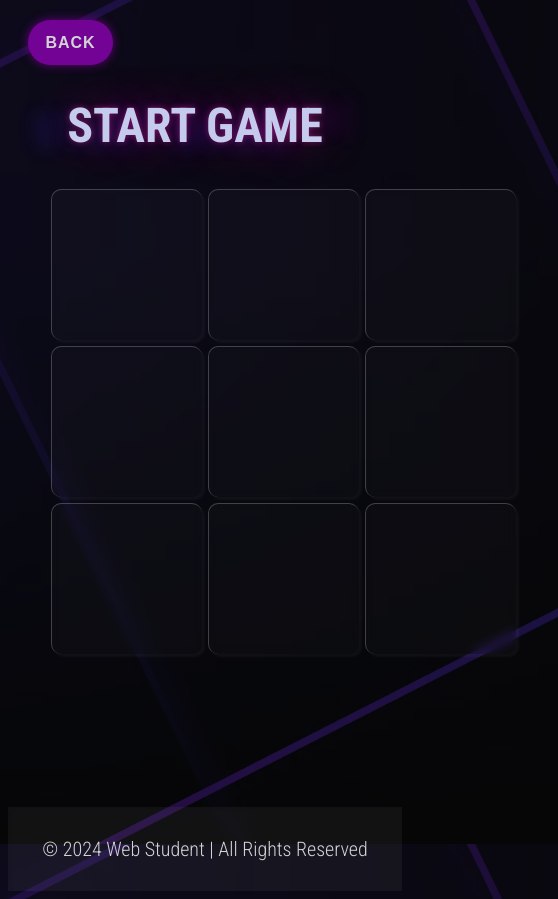
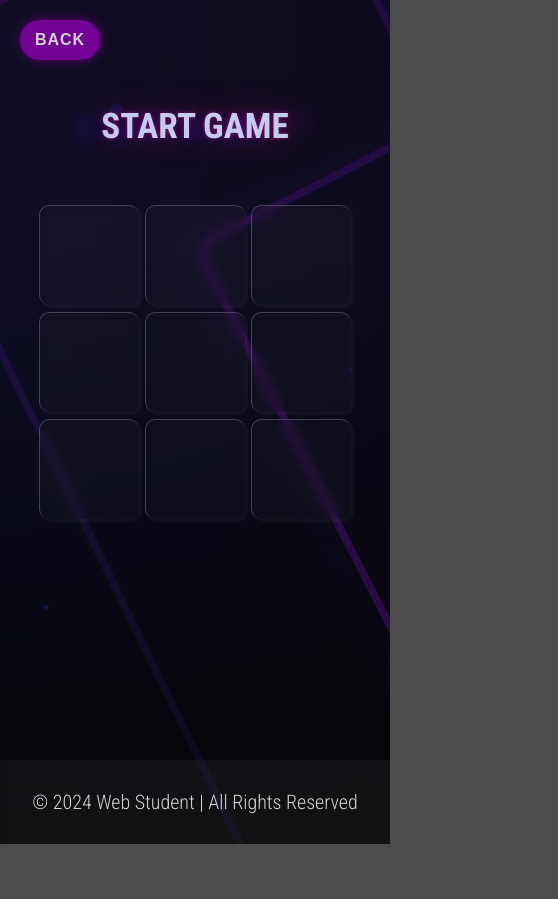
Before and after one commit to A22xx/xo, a plain HTML site: page page1.html in a window 390 px wide. Shown: the whole page, 558 px wide, since content can reach past the window. After the commit the page ends 844 px from the top, so only its background shows below. Drawn offline with Linux system fonts and the light colour scheme.

Commit message:
Add files via upload

```diff
--- a/page1.css
+++ b/page1.css
@@ -1,17 +1,21 @@
+@import url("https://fonts.googleapis.com/css2?family=Roboto+Condensed:ital,wght@0,100..900;1,100..900&display=swap");
 
-@import url('https://fonts.googleapis.com/css2?family=Roboto+Condensed:ital,wght@0,100..900;1,100..900&display=swap');
+* {
+  box-sizing: border-box;
+}
 
-body{
-    background: rgba(0, 0, 0, 0.7) url('bg.avif');
+body {
+  background: rgba(0, 0, 0, 0.7) url("bg.avif");
   background-size: cover;
   background-repeat: no-repeat;
   background-attachment: fixed;
   background-blend-mode: darken;
   overflow-x: hidden;
+  margin: 0;
 }
 
-h1{
-    font-family: 'Roboto Condensed';
+h1 {
+  font-family: "Roboto Condensed";
   text-align: center;
   font-size: 3em;
   color: lightgray;
@@ -19,12 +23,10 @@ h1{
   transition: 0.4s;
 }
 
-
 @keyframes lights {
   0% {
     color: hsl(230, 40%, 80%);
-      text-shadow:
-        0 0 1em hsla(320, 100%, 50%, 0.2),
+    text-shadow: 0 0 1em hsla(320, 100%, 50%, 0.2),
       0 0 0.125em hsla(320, 100%, 60%, 0.3),
       -1em -0.125em 0.5em hsla(40, 100%, 60%, 0),
       1em 0.125em 0.5em hsla(200, 100%, 60%, 0);
@@ -32,8 +34,7 @@ h1{
 
   30% {
     color: hsl(230, 80%, 90%);
-      text-shadow:
-        0 0 1em hsla(320, 100%, 50%, 0.5),
+    text-shadow: 0 0 1em hsla(320, 100%, 50%, 0.5),
       0 0 0.125em hsla(320, 100%, 60%, 0.5),
       -0.5em -0.125em 0.25em hsla(282, 86%, 46%, 0.2),
       0.5em 0.125em 0.25em hsla(240, 100%, 60%, 0.4);
@@ -41,8 +42,7 @@ h1{
 
   40% {
     color: hsl(230, 100%, 95%);
-      text-shadow:
-        0 0 1em hsla(320, 100%, 50%, 0.5),
+    text-shadow: 0 0 1em hsla(320, 100%, 50%, 0.5),
       0 0 0.125em hsla(320, 100%, 90%, 0.5),
       -0.25em -0.125em 0.125em hsla(282, 86%, 46%, 0.2),
       0.25em 0.125em 0.125em hsla(240, 100%, 60%, 0.4);
@@ -50,8 +50,7 @@ h1{
 
   70% {
     color: hsl(230, 80%, 90%);
-      text-shadow:
-        0 0 1em hsla(320, 100%, 50%, 0.5),
+    text-shadow: 0 0 1em hsla(320, 100%, 50%, 0.5),
       0 0 0.125em hsla(320, 100%, 60%, 0.5),
       0.5em -0.125em 0.25em hsla(282, 86%, 46%, 0.2),
       -0.5em 0.125em 0.25em hsla(240, 100%, 60%, 0.4);
@@ -59,23 +58,21 @@ h1{
 
   100% {
     color: hsl(230, 40%, 80%);
-      text-shadow:
-        0 0 1em hsla(320, 100%, 50%, 0.2),
+    text-shadow: 0 0 1em hsla(320, 100%, 50%, 0.2),
       0 0 0.125em hsla(320, 100%, 60%, 0.3),
       1em -0.125em 0.5em hsla(40, 100%, 60%, 0),
       -1em 0.125em 0.5em hsla(200, 100%, 60%, 0);
   }
-
 }
 
-h1:hover{
+h1:hover {
   background-image: linear-gradient(to right top, #8338ec, #ff006e);
   -webkit-background-clip: text;
   -webkit-text-fill-color: transparent;
   transform: scale(1.01);
 }
 
-.container{
+.container {
   width: 550px;
   display: flex;
   margin: auto;
@@ -84,12 +81,12 @@ h1:hover{
   flex-wrap: wrap;
 }
 
-.box{
+.box {
   width: 150px;
   height: 150px;
   background-color: rgba(243, 244, 244, 0.022);
-    border-top: 1px solid rgba(128, 128, 128, 0.460);
-    border-left: 1px solid rgba(128, 128, 128, 0.460);
+  border-top: 1px solid rgba(128, 128, 128, 0.46);
+  border-left: 1px solid rgba(128, 128, 128, 0.46);
   backdrop-filter: blur(5px);
   margin: 3px;
   border-radius: 10px;
@@ -105,43 +102,42 @@ h1:hover{
   box-shadow: 3px 3px 3px rgba(243, 244, 244, 0.046);
 }
 
-
-
-.box:hover{
+.box:hover {
   border-color: gray;
-    /*Animation bonus*/ animation: 2s animate;
+  /*Animation bonus*/
+  animation: 2s animate;
   color: gray;
   transform: scale(1.03);
 }
 
-/*Animation bonus*/ @keyframes animate{
-    0%{
+/*Animation bonus*/
+@keyframes animate {
+  0% {
     background-color: rgba(128, 128, 128, 0.11);
   }
 }
 
-.back{
+.back {
   display: flex;
   justify-content: flex-start;
   align-items: center;
   margin: 20px;
-
 }
 
-::-webkit-scrollbar{
+::-webkit-scrollbar {
   width: 15px;
 }
 
-::-webkit-scrollbar-track{
+::-webkit-scrollbar-track {
   background: rgb(134, 149, 177);
 }
 
-::-webkit-scrollbar-thumb{
+::-webkit-scrollbar-thumb {
   background-image: linear-gradient(rgb(184, 12, 184), rgb(13, 29, 150));
   border-radius: 10px;
 }
 
-a{
+a {
   background-color: rgb(114, 3, 148);
   width: 80px;
   height: 40px;
@@ -162,21 +158,20 @@ a{
   transition: 0.4s;
 }
 
-a:hover{
+a:hover {
   background: rgb(77, 4, 99);
   transform: scale(1.05);
 }
 
-footer{
-  font-family: 'Roboto Condensed';
+footer {
+  font-family: "Roboto Condensed";
   font-weight: 350;
   text-align: center;
   color: lightgray;
   font-size: 20px;
- margin: 0;
 }
 
-.footer{
+.footer {
   margin-top: auto;
   background-color: rgba(243, 244, 244, 0.046);
   padding: 10px;
@@ -184,3 +179,69 @@ footer{
   margin-top: 150px;
   box-shadow: inset 3px 3px 3px rgba(0, 0, 0, 0.046);
 }
+
+@media (max-width: 594px) {
+  .container {
+    width: 475px;
+    height: 400px;
+  }
+  .box {
+    width: 125px;
+    height: 125px;
+  }
+}
+
+@media (max-width: 510px) {
+  .container {
+    width: 380px;
+    height: 320px;
+    margin-top: 75px;
+  }
+  .box {
+    width: 100px;
+    height: 100px;
+  }
+}
+
+@media (max-width: 440px) {
+  h1 {
+    font-size: 2.5rem;
+    margin-top: 45px;
+  }
+  .container {
+    margin-top: 55px;
+  }
+}
+
+@media (max-width: 408px) {
+  .container {
+    width: 350px;
+    height: 320px;
+  }
+  h1 {
+    font-size: 2.2rem;
+  }
+}
+
+@media (max-width: 379px) {
+  .container {
+    width: 320px;
+    height: 300px;
+  }
+  .box {
+    width: 90px;
+    height: 90px;
+  }
+}
+@media (max-width: 340px) {
+  h1 {
+    font-size: 2rem;
+  }
+}
+
+@media (min-height: 789px) {
+  .footer {
+    position: absolute;
+    bottom: 0;
+  }
+}
```
Lines whose indentation alone changed are shown as unchanged.
